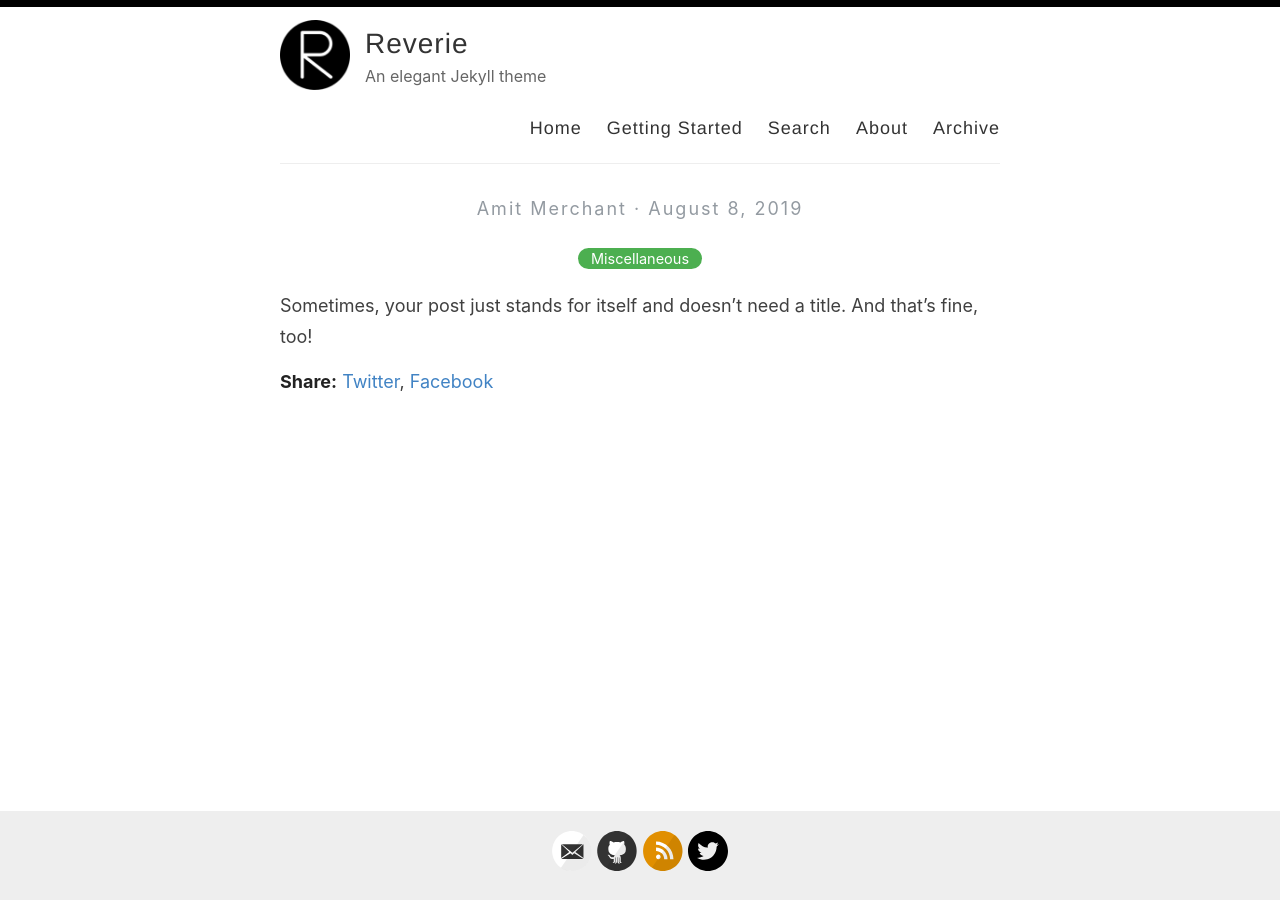
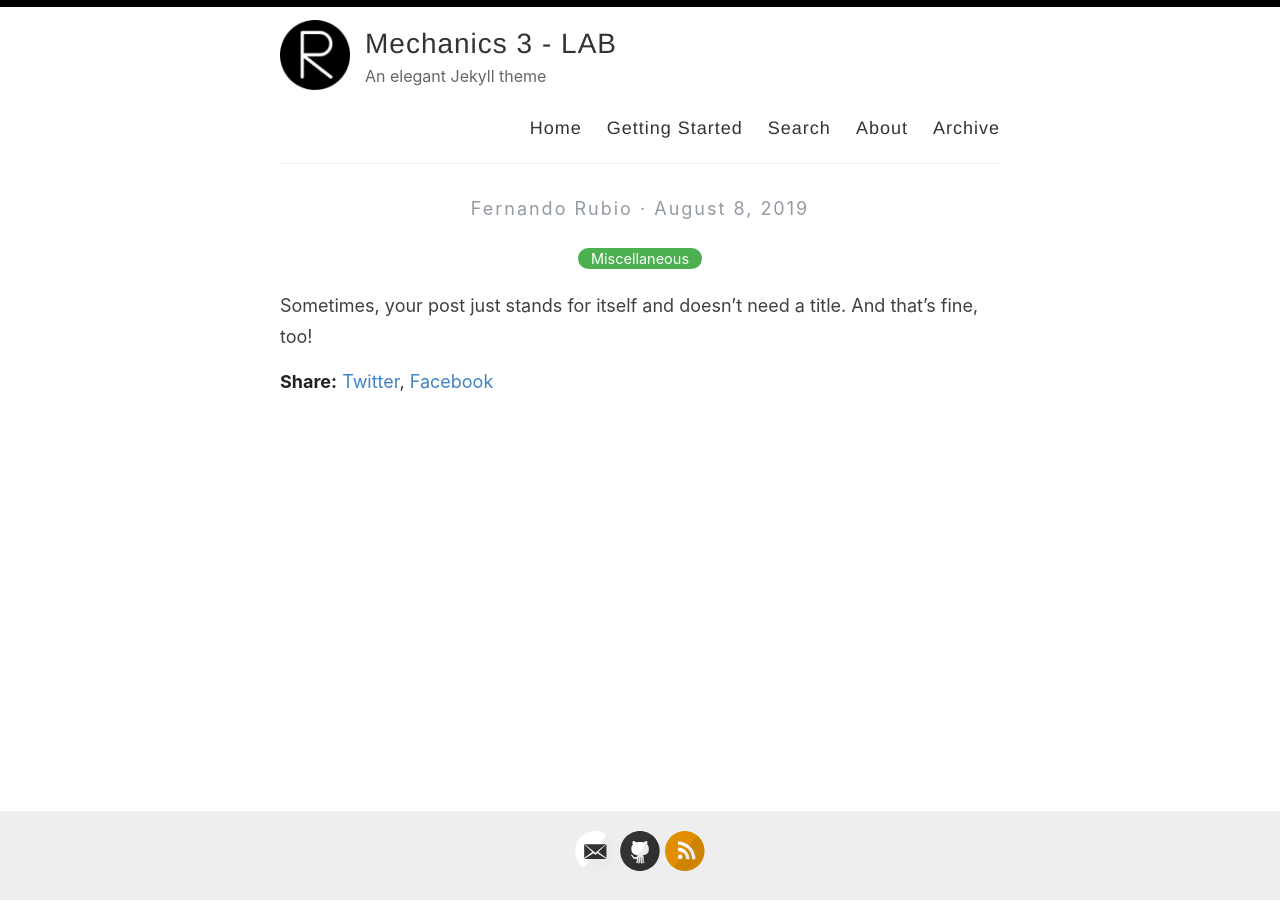
Before and after one commit to nandorrb/mechanics3, a Jekyll site: the page built from _posts/2019-08-08-no-title-posts.md, in a window 1280 px wide. Built offline with Jekyll 4.4.1, drawn with Linux system fonts in a browser that asks for light colours; comment, search, counter and statistics services are not loaded.

Commit message:
Update _config.yml

```diff
--- a/_config.yml
+++ b/_config.yml
@@ -3,10 +3,10 @@
 #
 
 # Name of your site (displayed in the header)
-name: Reverie
+name: Mechanics 3 - LAB
 
 # Name of the author
-author: Amit Merchant
+author: Fernando Rubio
 
 # Short bio or description (displayed in the header)
 description: An elegant Jekyll theme
@@ -21,15 +21,15 @@ avatar: /images/reverie.png
 # Includes an icon in the footer for each username you enter
 footer-links:
   dribbble:
-  email: amit.d.merchant@gmail.com
+  email: nando.rrb.00@gmail.com
   facebook:
   flickr:
-  github: amitmerchant1990/reverie
+  github: nandorrb
   instagram:
   linkedin:
   pinterest:
   rss: rss
-  twitter: amit_merchant
+  twitter:
   stackoverflow:
   youtube: # channel/<your_long_string> or user/<user-name>
   googleplus: # anything in your profile username that comes after plus.google.com/
@@ -38,18 +38,18 @@ footer-links:
 
 # Enter your Disqus shortname (not your username) to enable commenting on posts
 # You can find your shortname on the Settings page of your Disqus account
-disqus:
+disqus: Fernando
 
 # Enter your Google Analytics web tracking code (e.g. UA-2110908-2) to activate tracking
-google_analytics: UA-43339302-11
+#google_analytics: UA-43339302-11
 
 # For newer "GA4" analytics, use the following instead of the "UA" entry above
-#google_analytics_ga4: G-GABC1DEFG
+#google_analytics_ga4: G-V4NP5K0NZP
 
 # Your website URL (e.g. http://amitmerchant1990.github.io or http://www.amitmerchant.com)
 # Used for Sitemap.xml and your RSS feed
-url: http://www.amitmerchant.com/reverie
-enforce_ssl: https://www.amitmerchant.com/reverie
+url: http://nandorrb.github.io/mechanics3
+enforce_ssl: https://nandorrb.github.io/mechanics3
 
 # If you're hosting your site at a Project repository on GitHub pages
 # (http://yourusername.github.io/repository-name)
```
